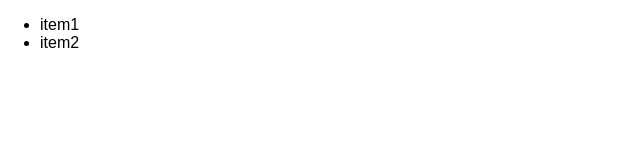
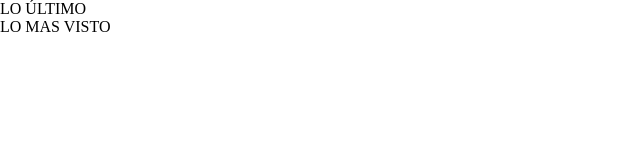
Before and after one commit to g4br13lg4l4n/fem, a React app: page / in a window 1280 px wide. Shown: the whole page, without its empty margins (0-640 px from the left). Built offline with nearby package versions, Linux system fonts and the light colour scheme.

Commit message:
add reset styles

```diff
--- a/src/components/navButton/items.js
+++ b/src/components/navButton/items.js
@@ -1,5 +1,4 @@
 import React from 'react'
-
 
 const Items = (props) => {
   return (
--- a/src/components/navButton/navButton.js
+++ b/src/components/navButton/navButton.js
@@ -1,5 +1,4 @@
 import React from 'react'
-
 import Items from './items'
 
 const NavButton = (props) => {
--- a/src/containers/Home/index.js
+++ b/src/containers/Home/index.js
@@ -5,7 +5,7 @@
 	render() {
 		return (
 			<div className="content">
-				<NavButton listas={['item1', 'item2']}/>
+				<NavButton listas={['LO ÚLTIMO', 'LO MAS VISTO']}/>
 			</div>
 	)
 	}
--- a/src/index.css
+++ b/src/index.css
@@ -1,5 +1,21 @@
-body {
-  margin: 0;
-  padding: 0;
-  font-family: sans-serif;
+html, body, div, span, applet, object, iframe,
+h1, h2, h3, h4, h5, h6, p, blockquote, pre,
+a, abbr, acronym, address, big, cite, code,
+del, dfn, em, img, ins, kbd, q, s, samp,
+small, strike, strong, sub, sup, tt, var,
+b, u, i, center,
+dl, dt, dd, ol, ul, li,
+fieldset, form, label, legend,
+table, caption, tbody, tfoot, thead, tr, th, td,
+article, aside, canvas, details, embed,
+figure, figcaption, footer, header, hgroup,
+menu, nav, output, ruby, section, summary,
+time, mark, audio, video {
+	margin: 0;
+	padding: 0;
+	border: 0;
+	font-size: 100%;
+	font: inherit;
+  vertical-align: baseline;
+  list-style: none;
 }
```
